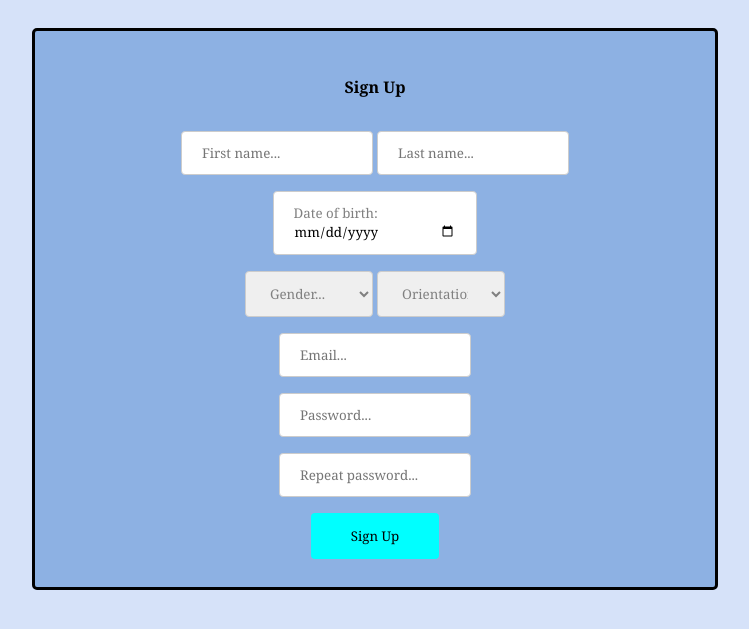
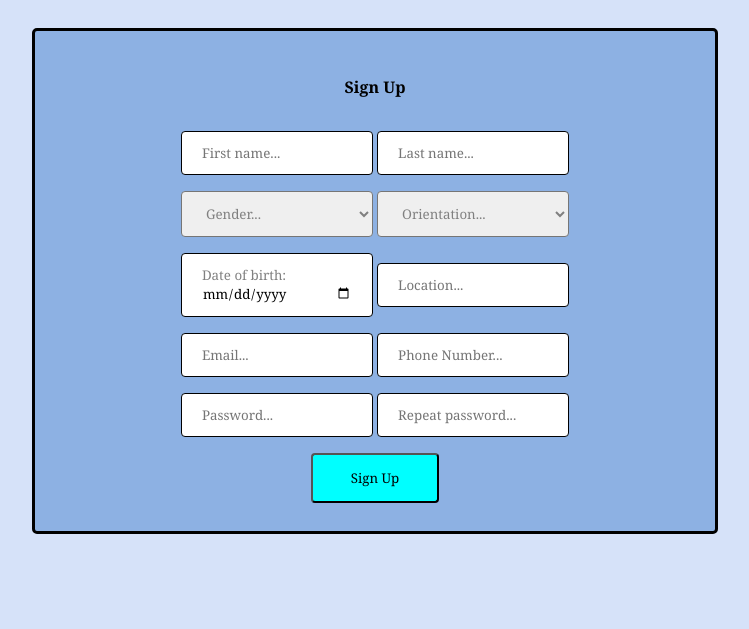
Before and after one commit to webmanone/DatingSite, a PHP site: page /signup.php in a window 1280 px wide. Shown: the part 72-701 px from the top of the page, without its empty margins (265-1014 px from the left). Run offline with PHP 8.4, Linux system fonts and the light colour scheme.

Commit message:
edited signup form to add some fields and changed the layout

```diff
--- a/signup.php
+++ b/signup.php
@@ -7,8 +7,7 @@
     <form action="signupInc.php" method="post">
         <input type="text" name="firstname" placeholder="First name...">
         <input type="text" name="lastname" placeholder="Last name...">
-        <div><input type="date" name="birthday" placeholder="Date of birth:"></div>
-        <select name="gender">
+        <div><select name="gender">
             <option value="" disabled selected>Gender...</option>
             <option value="male">Male</option>
             <option value="female">Female</option>
@@ -22,10 +21,13 @@
             <option value="gaylesbian">Gay/Lesbian</option>
             <option value="bisexual">Bisexual</option>
             <option value="other">Other</option>
-        </select>
-        <div><input type="text" name="email" placeholder="Email..."></div>
-        <div><input type="password" name="pwd" placeholder="Password..."></div>
-        <div><input type="password" name="pwdrepeat" placeholder="Repeat password..."></div>
+        </select></div>
+        <div><input type="date" name="birthday" placeholder="Date of birth:">
+        <input type="text" name="location" placeholder="Location..."></div>
+        <div><input type="text" name="email" placeholder="Email...">
+            <input type="tel" name="phone" placeholder="Phone Number..." pattern="[0-9]{3}-[0-9]{3}-[0-9]{4}" required></div>
+        <div><input type="password" name="pwd" placeholder="Password...">
+             <input type="password" name="pwdrepeat" placeholder="Repeat password..."></div>
         <div><button type="submit" name="submit">Sign Up</button></div>
     </form>
     </div>
--- a/style.css
+++ b/style.css
@@ -319,15 +319,15 @@ Was being seizury so commented out.
 
 input {
   font-family: "Georgia", serif;
+  border: 1px solid #000;
 }
 
 select {
   font-family: "Georgia", serif;
-  width: 20%;
+  width: 30%;
   padding: 12px 20px;
   margin: 8px 0;
   display: inline-block;
-  border: 1px solid #ccc;
   border-radius: 4px;
   box-sizing: border-box;
   margin-left: auto;
@@ -346,7 +346,17 @@ input[type=text] {
   padding: 12px 20px;
   margin: 8px 0;
   display: inline-block;
-  border: 1px solid #ccc;
+  border-radius: 4px;
+  box-sizing: border-box;
+  margin-left: auto;
+  margin-right: auto;
+}
+
+input[type=tel] {
+  width: 30%;
+  padding: 12px 20px;
+  margin: 8px 0;
+  display: inline-block;
   border-radius: 4px;
   box-sizing: border-box;
   margin-left: auto;
@@ -358,17 +368,15 @@ button[type=submit] {
   background-color:aqua;
   padding: 14px 20px;
   margin: 8px 0;
-  border: none;
   border-radius: 4px;
   cursor: pointer;
 }
 
 input[type=date] {
-  width: 32%;
+  width: 30%;
   padding: 12px 20px;
   margin: 8px 0;
   display: inline-block;
-  border: 1px solid #ccc;
   border-radius: 4px;
   box-sizing: border-box;
 }
@@ -382,7 +390,6 @@ input[type=password] {
   padding: 12px 20px;
   margin: 8px 0;
   display: inline-block;
-  border: 1px solid #ccc;
   border-radius: 4px;
   box-sizing: border-box;
 }
```
